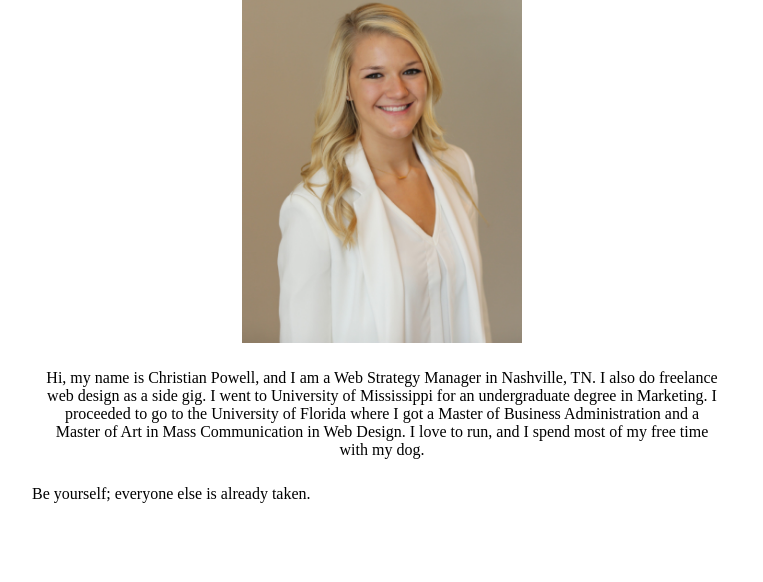
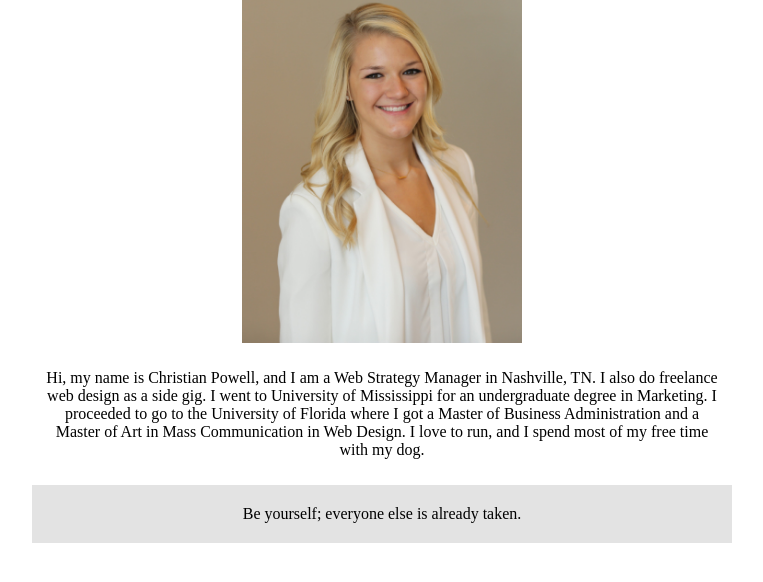
Before and after one commit to cpowell1/p1, a PHP site: page / in a window 1280 px wide. Shown: the part 81-663 px from the top of the page, without its empty margins (258-1021 px from the left). Run offline with PHP 8.4, Linux system fonts and the light colour scheme.

Commit message:
Add quote background and validate HTML

```diff
--- a/index.php
+++ b/index.php
@@ -1,7 +1,6 @@
 <?php require('quotes-logic.php'); ?>
-
 <!doctype html>
-<html>
+<html lang="en">
 <head>
 
 	<title>Hello World</title>
--- a/style.css
+++ b/style.css
@@ -23,6 +23,12 @@ p {
   text-align: center;
 }
 
+.quotes {
+  background-color: #e3e3e3;
+  text-align: center;
+  padding: 20px 10px 20px 10px;
+}
+
 @media (min-width: 800px) {
   img {
     width: 40%;
```
